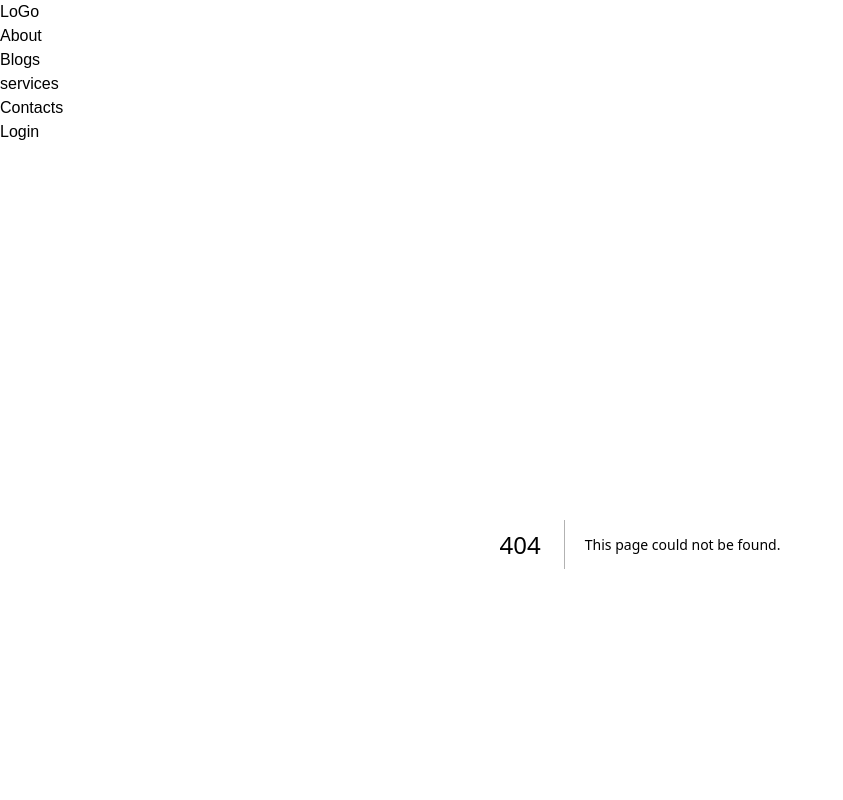
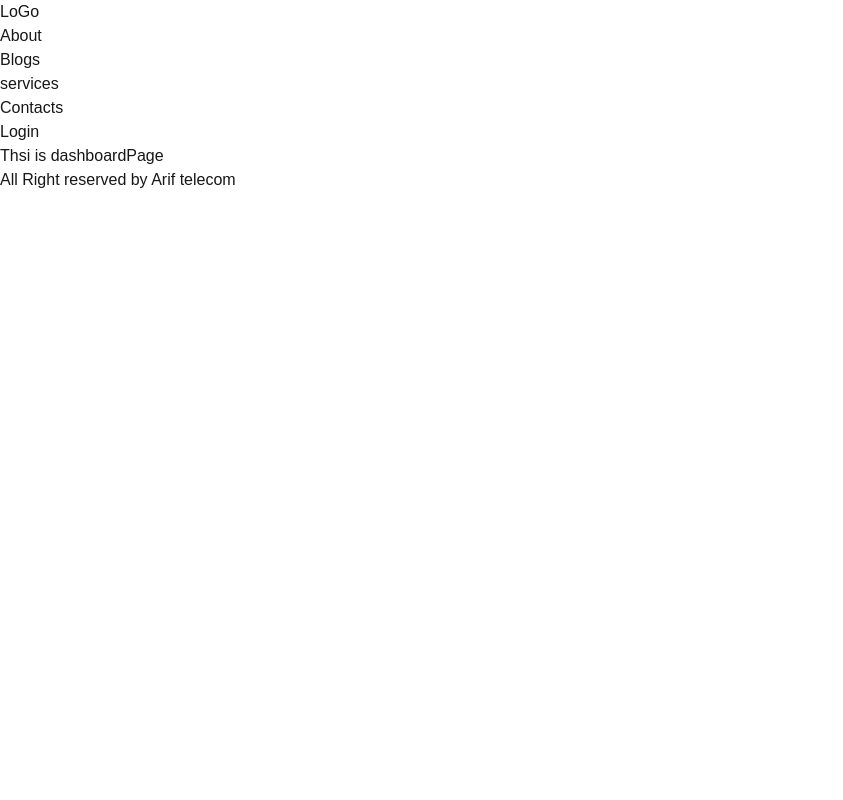
Before and after one commit to Arif-Islam21/next-js, a Next.js app: page /dashboard in a window 1280 px wide. Before the commit this address had no page. Shown: the top 800 px of the page, without its empty margins (0-843 px from the left). Built offline with nearby package versions, Linux system fonts and the light colour scheme.

Commit message:
grouping added

```diff
--- /dev/null
+++ b/src/app/(dashboard)/createUser/page.jsx
@@ -0,0 +1,5 @@
+import React from "react";
+
+export default function createUser() {
+  return <div>dashboard Create User</div>;
+}
--- /dev/null
+++ b/src/app/(dashboard)/dashboard/page.jsx
@@ -0,0 +1,5 @@
+import React from "react";
+
+export default function dashboardPage() {
+  return <div>Thsi is dashboardPage</div>;
+}
```
